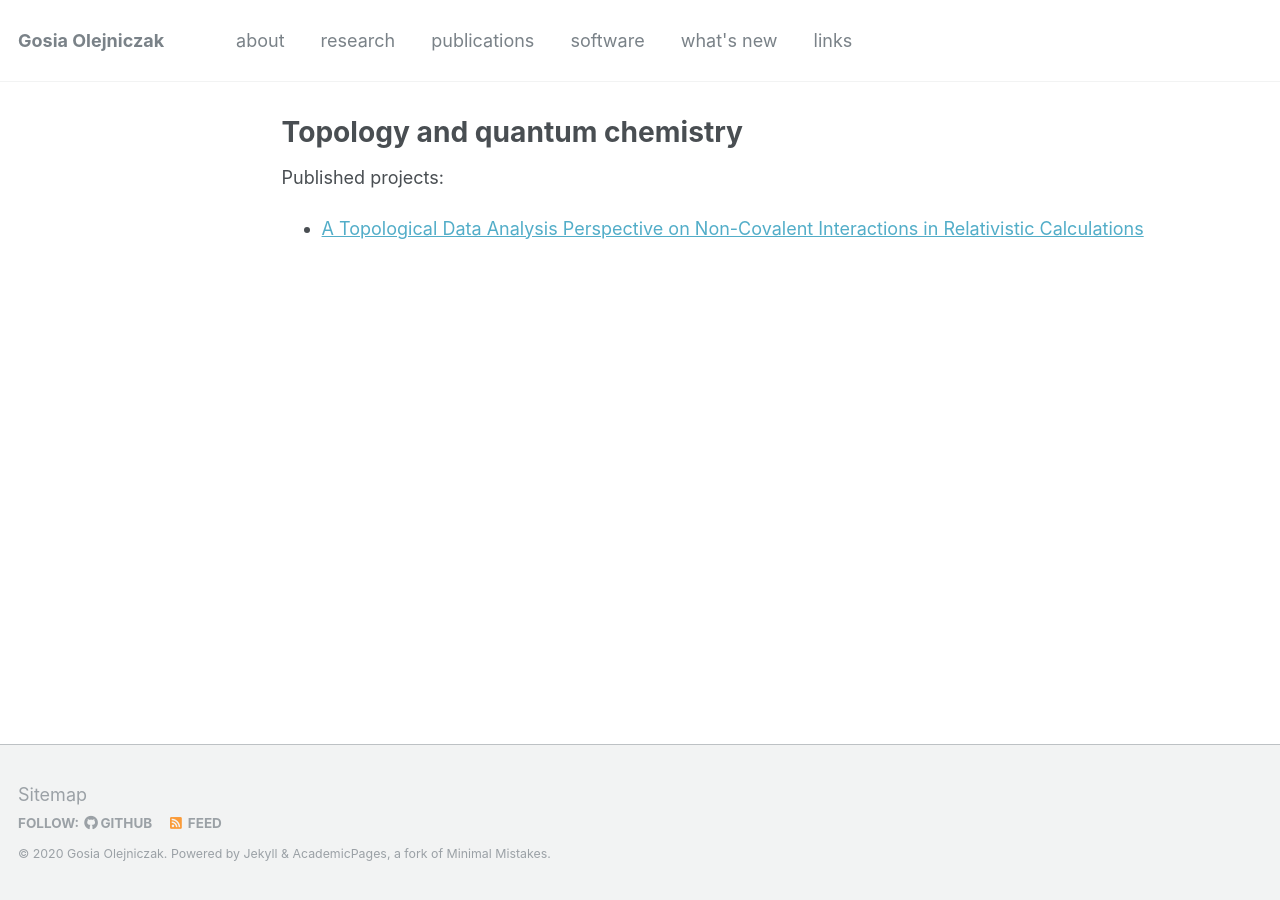
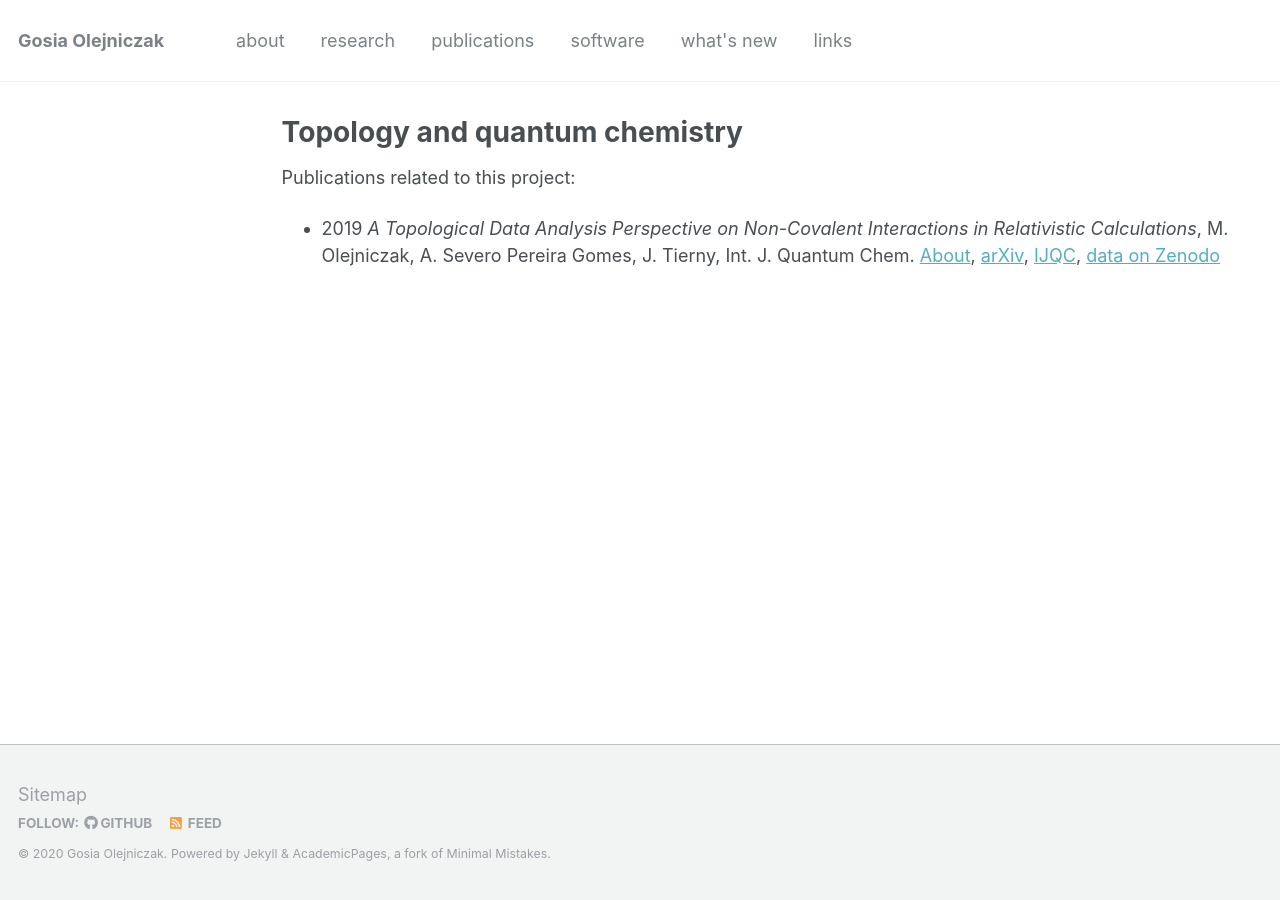
Before and after one commit to gosiao/gosiao.github.com, a Jekyll site: the page built from _pages/research/tda_and_qchem.md, in a window 1280 px wide. Built offline with Jekyll 4.4.1, drawn with Linux system fonts in a browser that asks for light colours.

Commit message:
modify the links to tda published project

```diff
--- a/_pages/research/tda_and_qchem.md
+++ b/_pages/research/tda_and_qchem.md
@@ -8,6 +8,6 @@
 [//]: # TODO: write the introduction
 
 
-Published projects:
+Publications related to this project:
 
-* [A Topological Data Analysis Perspective on Non-Covalent Interactions in Relativistic Calculations](published/tda_rho_ijqc2019)
+* 2019 *A Topological Data Analysis Perspective on Non-Covalent Interactions in Relativistic Calculations*, M. Olejniczak, A. Severo Pereira Gomes, J. Tierny, Int. J. Quantum Chem. [About](../research/published/tda_rho_ijqc2019), [arXiv](https://arxiv.org/abs/1908.00911), [IJQC](https://onlinelibrary.wiley.com/doi/10.1002/qua.26133),  [data on Zenodo](https://zenodo.org/record/3358788#.XhIEz9-E45k)
```
Also changed, not shown: _pages/publications.md (+2 -2 lines).
